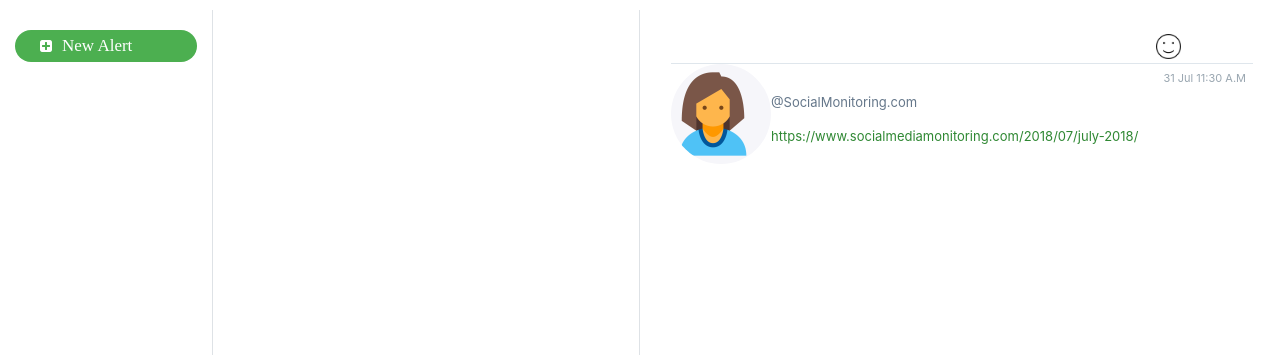
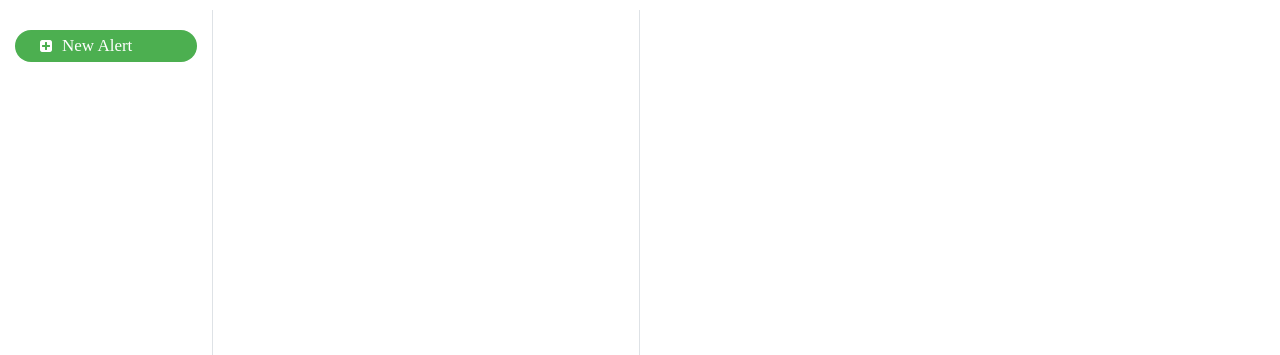
Before and after one commit to sajjadafridi/DSL-BrandMonitoring, a Django app: template SMM/templates/SMM/feeds.html in a window 1280 px wide. Shown: the part 82-437 px from the top of the page. Run offline with Django 3.2, Linux system fonts and the light colour scheme; the template is opened without the code that fills it, so the values that code supplies are empty; some libraries are stand-ins or nearby versions.

Commit message:
details feeds panel bug fixed

```diff
--- a/SMM/static/SMM/feeds.js
+++ b/SMM/static/SMM/feeds.js
@@ -70,6 +70,7 @@ app.controller('FeedsController', ["$scope", "$http", "$interval", function ($sc
     });
   };
   $scope.loadData = function (id, index, caller) {
+  $('#detailsPanelFeed').css('display', 'none');
     var no_of_feeds = 10;
     $scope.kwd_index = index;
     $scope.kwd_ID = id;
@@ -114,6 +115,7 @@ app.controller('FeedsController', ["$scope", "$http", "$interval", function ($sc
   };
   $scope.reply_click = function (feed) {
     $scope.post_id = feed.ID;
+    $('#detailsPanelFeed').css('display', 'block');
     $("#display_name").text(feed.DisplayName);
     $("#created_at").text(feed.CreatedAt);
     $("#text").text(feed.Content);
--- a/SMM/templates/SMM/feeds.html
+++ b/SMM/templates/SMM/feeds.html
@@ -49,6 +49,7 @@ div#scroll::-webkit-scrollbar-thumb {
                                 <i class="fa fa-plus-square db-list-add-icon" style="font-size:14px;"></i><span class="db-list-newalert">New Alert</span></a>
 
         </div>
+
                     <div class="col-12">
                         <div id ="scroll1"  style="overflow-y: auto; height:500px; overflow-x: hidden;margin-top:10px;">
                     <div  ng-repeat="keyword in alerts" ng-click="loadData(keyword.alert_id,$index)" class="row d-flex flex-row" id="alert_{$keyword.alert_id$}" ng-style="{'background-color':getKeywordBgColor(keyword.alert_id)}">
@@ -119,7 +120,7 @@ div#scroll::-webkit-scrollbar-thumb {
             <div class="col-lg-6 col-xl-6 d-flex flex-column"  style="width:auto;height:auto;">
                 <div class="row">
                     <div class="col">
-                        <div class="db-FeedSocial-expand h-100">
+                        <div class="db-FeedSocial-expand h-100" id="detailsPanelFeed">
                             <div class="db-action-bar">
                                 <div class="row m-2">
                                     <div class="col-1 col-sm-1 col-md-10 col-lg-10"></div>
```
